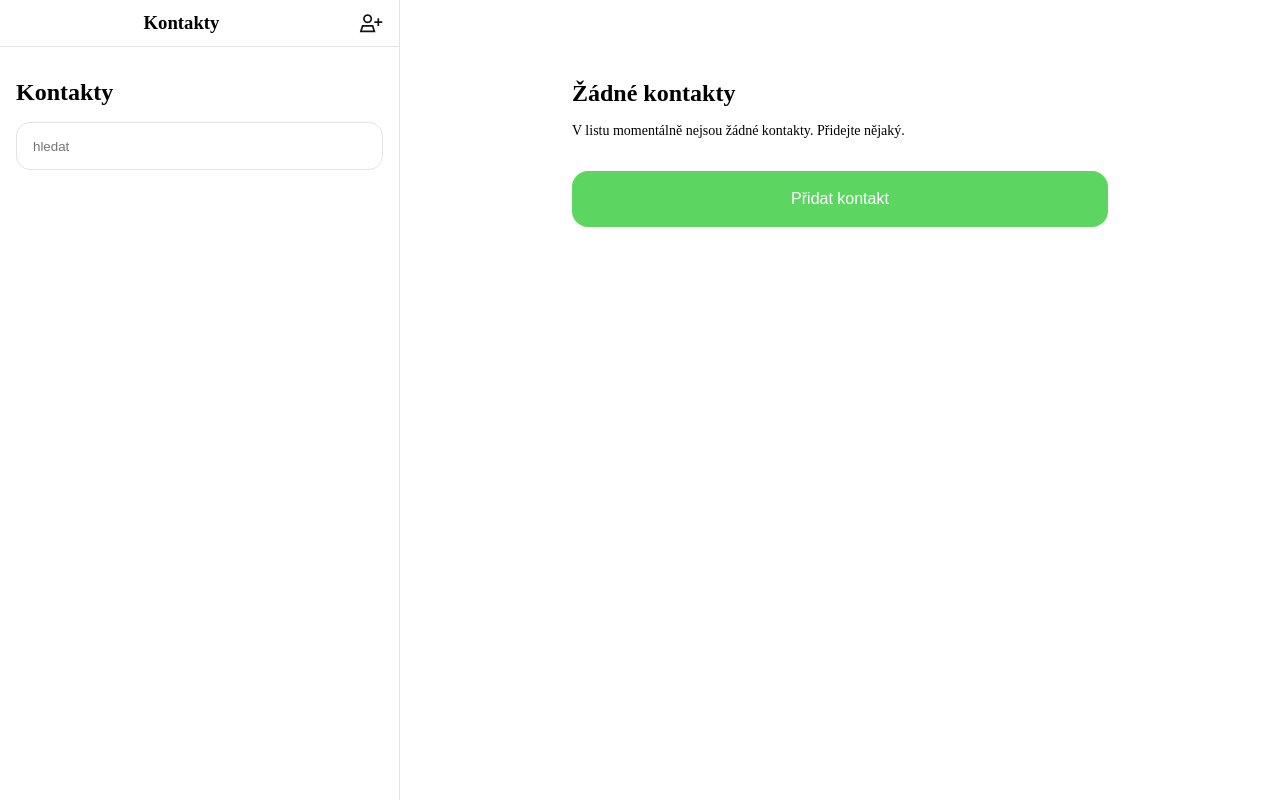
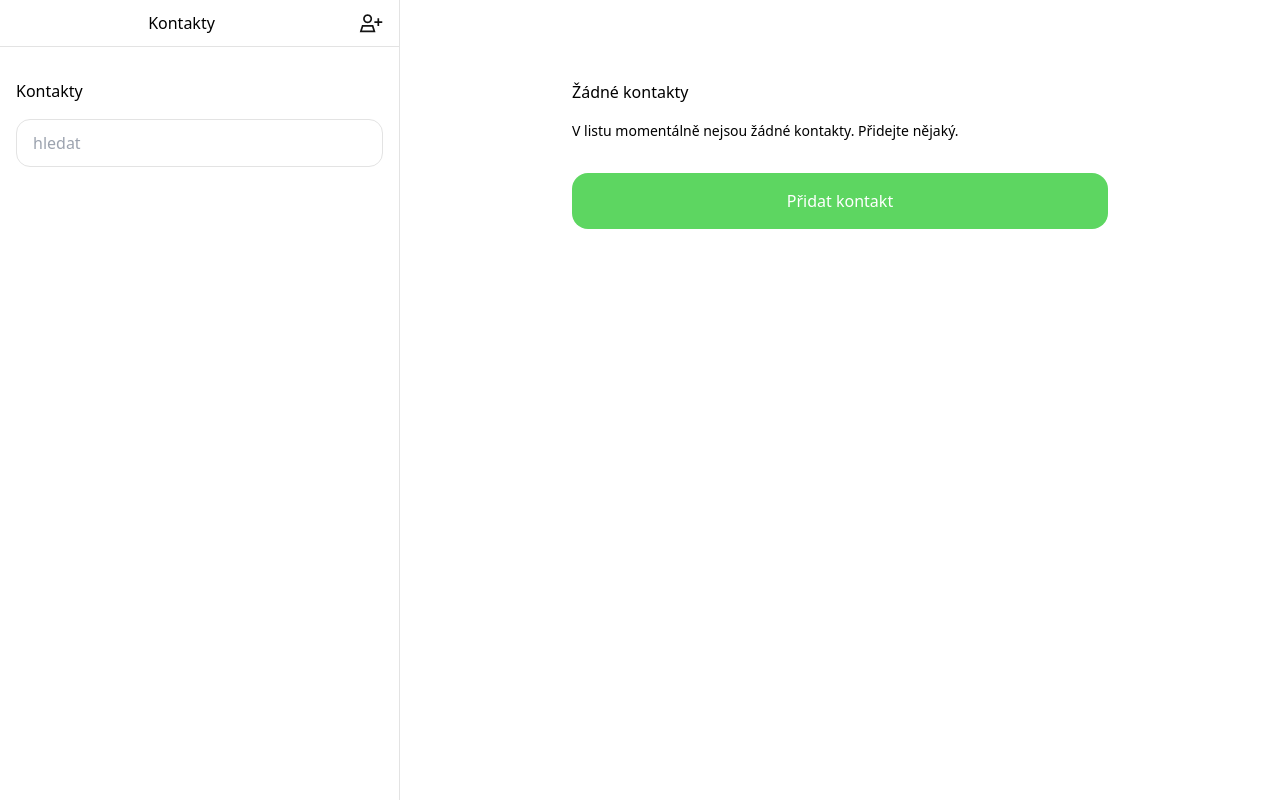
Before and after one commit to Filsedivyy/Contact-list, a React (Vite) app in the folder react-start/: page / in a window 1280 px wide. Built offline with nearby package versions, Linux system fonts and the light colour scheme; the HTML template or start-up script is replaced by a standard one.

Commit message:
Import Tailwind

```diff
--- a/react-start/package.json
+++ b/react-start/package.json
@@ -16,6 +16,9 @@
         "@types/react": "^18.2.43",
         "@types/react-dom": "^18.2.17",
         "@vitejs/plugin-react": "^4.2.1",
+        "autoprefixer": "^10.4.17",
+        "postcss": "^8.4.35",
+        "tailwindcss": "^3.4.1",
         "typescript": "^5.2.2",
         "vite": "^5.0.8"
     }
--- a/react-start/src/components/EditComponent.tsx
+++ b/react-start/src/components/EditComponent.tsx
@@ -39,7 +39,6 @@
     editContact(filteredContactsList);
     setActiveContactID(-1);
     setEditing(false);
-    /* fixnout, přidat funkci která zmení state editace na false */
   }
 
   return (
@@ -71,4 +70,6 @@
   );
 };
 
+//dodělat errory u editu
+
 export default EditComponent;
--- a/react-start/src/index.css
+++ b/react-start/src/index.css
@@ -8,9 +8,11 @@
 body {
     min-height: 100vh;
     min-width: 100%;
-}
-
-body {
     display: flex;
     flex-direction: column;
 }
+
+
+@tailwind base;
+@tailwind components;
+@tailwind utilities;
--- /dev/null
+++ b/react-start/src/postcss.config.js
@@ -0,0 +1,6 @@
+module.exports = {
+  plugins: {
+    tailwindcss: {},
+    autoprefixer: {},
+  },
+}
--- /dev/null
+++ b/react-start/src/tailwind.config.js
@@ -0,0 +1,12 @@
+
+/** @type {import('tailwindcss').Config} */
+export default {
+  content: [
+    "./index.html",
+    "./src/**/*.{js,ts,jsx,tsx}",
+  ],
+  theme: {
+    extend: {},
+  },
+  plugins: [],
+}
```
Also changed, not shown: 1 other file (tests, documents, lock files or other folders).
